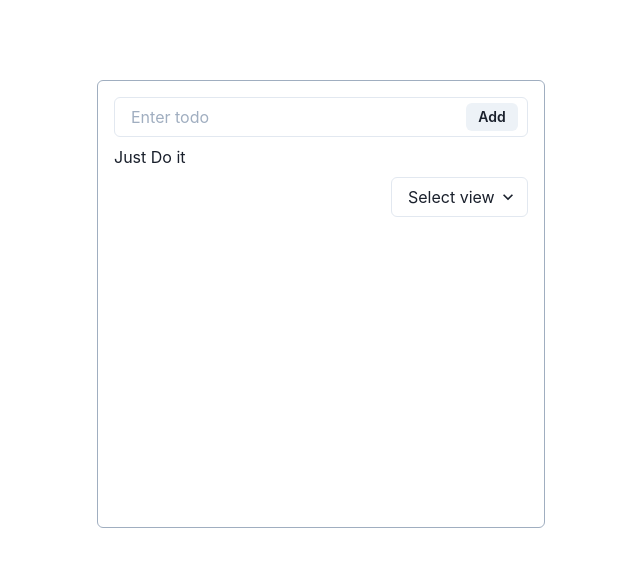
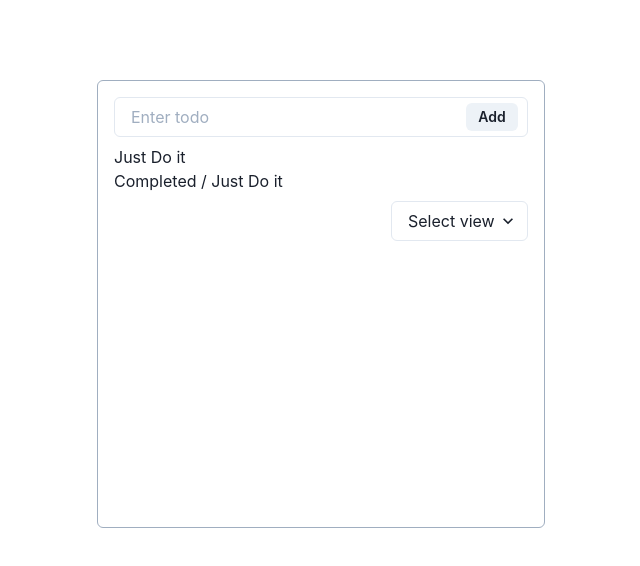
Before and after one commit to wes5510/todo, a React (Vite) app: page / in a window 1280 px wide. Shown: the top 566 px of the page, without its empty margins (319-959 px from the left). Built offline with nearby package versions, Linux system fonts and the light colour scheme.

Commit message:
refactor(todo): 컴포넌트 분리

```diff
--- a/src/App.tsx
+++ b/src/App.tsx
@@ -1,18 +1,8 @@
-import {
-	Box,
-	Button,
-	ChakraProvider,
-	Container,
-	HStack,
-	Input,
-	InputGroup,
-	InputRightElement,
-	List,
-	ListItem,
-	Select,
-	VStack,
-} from '@chakra-ui/react';
+import { ChakraProvider, Container, HStack, VStack } from '@chakra-ui/react';
 import React, { ReactElement } from 'react';
+import TodoInput from './TodoInput';
+import TodoList from './TodoList';
+import TodoToolbox from './TodoToolbox';
 
 function App(): ReactElement {
 	return (
@@ -27,25 +17,10 @@ function App(): ReactElement {
 				h="md"
 			>
 				<VStack>
-					<InputGroup size="md">
-						<Input pr="4.5rem" placeholder="Enter todo" />
-						<InputRightElement width="4.5rem">
-							<Button h="1.75rem" size="sm">
-								Add
-							</Button>
-						</InputRightElement>
-					</InputGroup>
-					<List w="full">
-						<ListItem>Just Do it</ListItem>
-					</List>
+					<TodoInput />
+					<TodoList />
 					<HStack w="full" justifyContent="flex-end">
-						<Box>
-							<Select placeholder="Select view">
-								<option value="all">All</option>
-								<option value="active">Active</option>
-								<option value="completed">Completed</option>
-							</Select>
-						</Box>
+						<TodoToolbox />
 					</HStack>
 				</VStack>
 			</Container>
--- /dev/null
+++ b/src/TodoInput.tsx
@@ -0,0 +1,15 @@
+import { Button, Input, InputGroup, InputRightElement } from '@chakra-ui/react';
+import React, { ReactElement } from 'react';
+
+const TodoInput = (): ReactElement => (
+	<InputGroup size="md">
+		<Input pr="4.5rem" placeholder="Enter todo" />
+		<InputRightElement width="4.5rem">
+			<Button h="1.75rem" size="sm">
+				Add
+			</Button>
+		</InputRightElement>
+	</InputGroup>
+);
+
+export default TodoInput;
--- /dev/null
+++ b/src/TodoList.tsx
@@ -0,0 +1,23 @@
+import { List, ListItem } from '@chakra-ui/react';
+import React, { ReactElement } from 'react';
+
+const todos = [
+	{
+		checked: false,
+		text: 'Just Do it',
+	},
+	{
+		checked: true,
+		text: 'Completed / Just Do it',
+	},
+];
+
+const TodoList = (): ReactElement => (
+	<List w="full">
+		{todos.map((t) => (
+			<ListItem>{t.text}</ListItem>
+		))}
+	</List>
+);
+
+export default TodoList;
--- /dev/null
+++ b/src/TodoToolbox.tsx
@@ -0,0 +1,14 @@
+import { Select, Box } from '@chakra-ui/react';
+import React, { ReactElement } from 'react';
+
+const TodoToolbox = (): ReactElement => (
+	<Box>
+		<Select placeholder="Select view">
+			<option value="all">All</option>
+			<option value="active">Active</option>
+			<option value="completed">Completed</option>
+		</Select>
+	</Box>
+);
+
+export default TodoToolbox;
```
